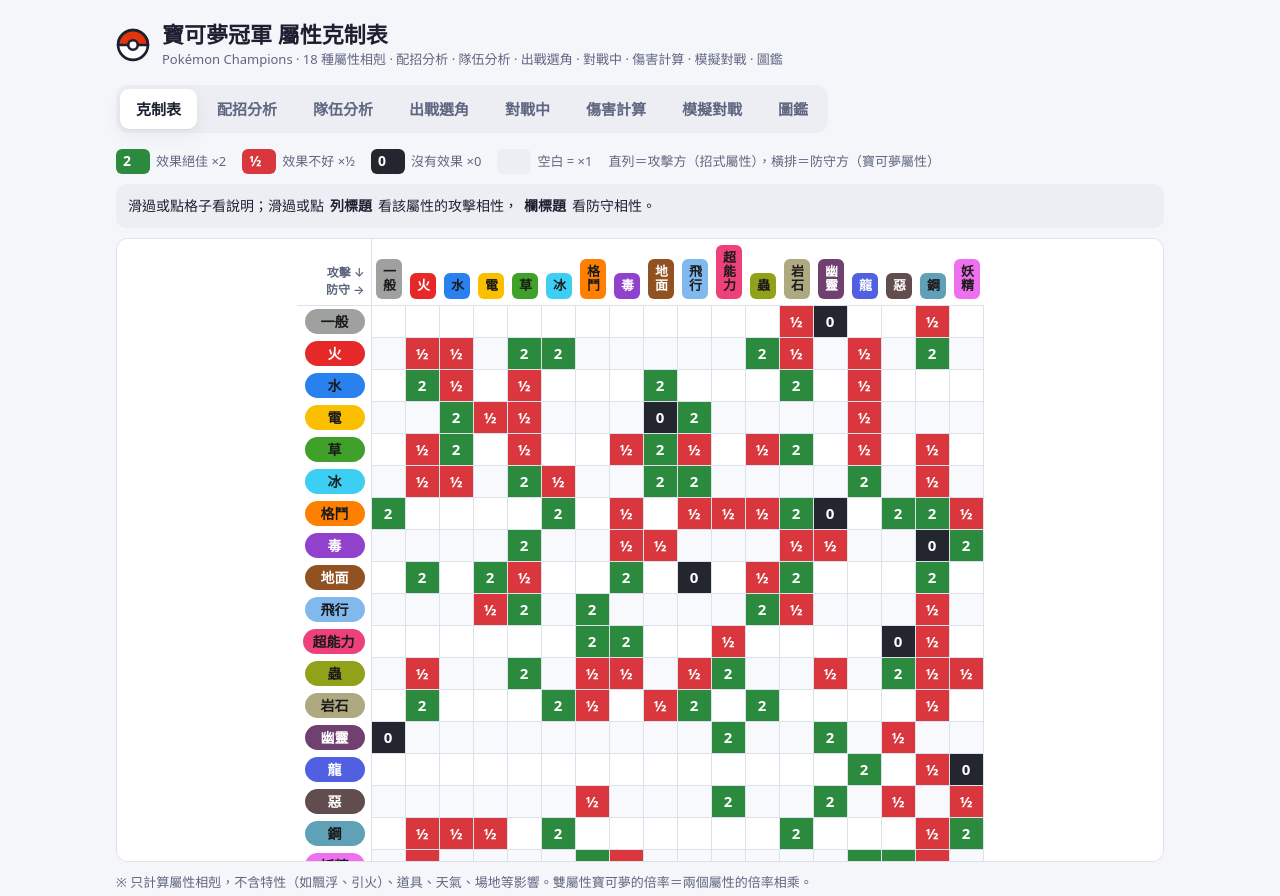
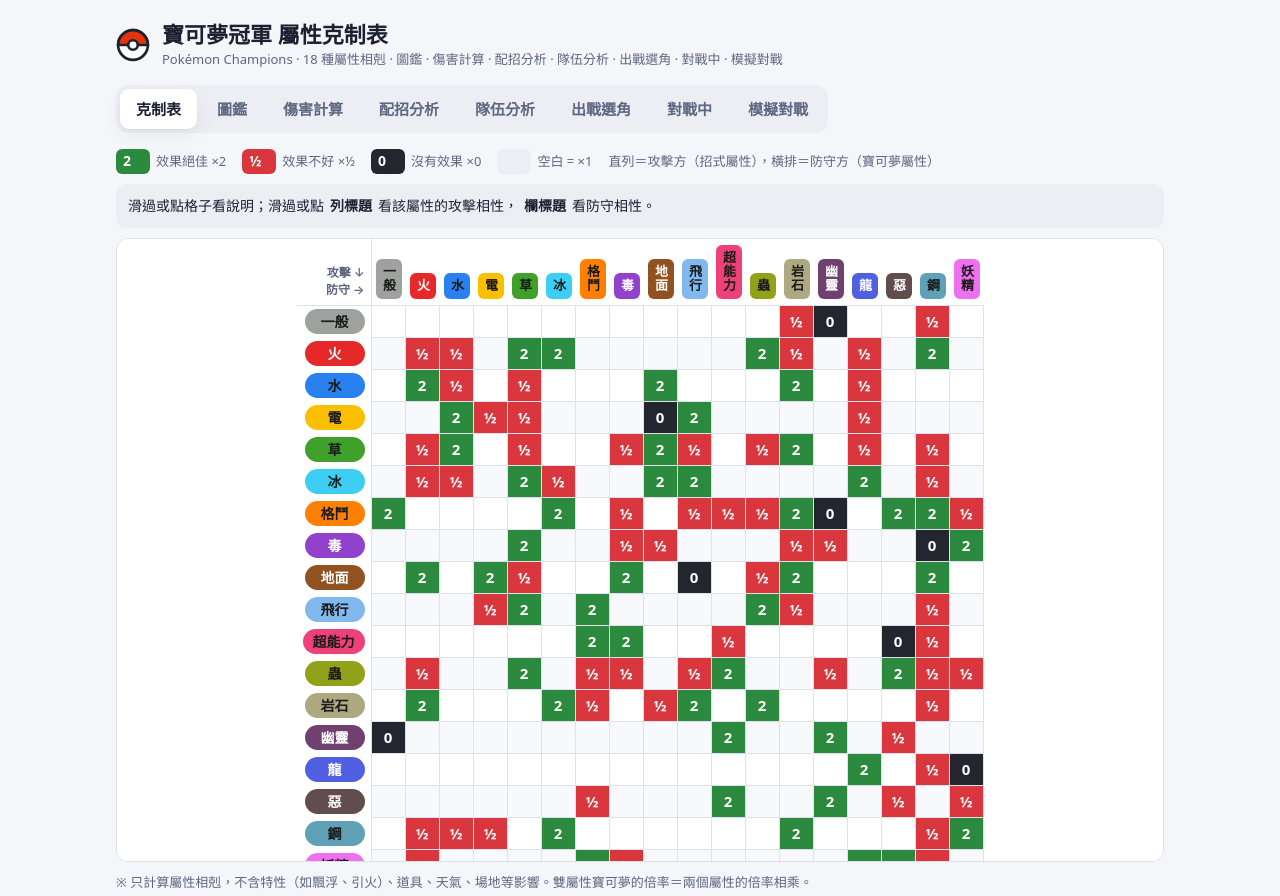
Before and after one commit to a0983610/Pok-mon, a plain HTML site: page index.html in a window 1280 px wide. Shown: the top 896 px of the page. Drawn offline with Linux system fonts and the light colour scheme.

Commit message:
分頁照「查資料 → 傷害 → 組隊 → 對戰」重排：克制表、圖鑑｜傷害計算｜配招分析、隊伍分析｜出戰選角、對戰中、模擬對戰；標題下的功能清單同順序（使用者：「查資料的放在左邊 輔助模擬那些放在右邊 依照 查資料 傷害 組隊 對戰 排過去」）
Co-Authored-By: Claude Opus 5.5 <noreply@anthropic.com>

```diff
--- a/index.html
+++ b/index.html
@@ -438,19 +438,19 @@ footer a { color: inherit; }
     </svg>
     <div>
       <h1>寶可夢冠軍 屬性克制表</h1>
-      <div class="sub">Pokémon Champions · 18 種屬性相剋 · 配招分析 · 隊伍分析 · 出戰選角 · 對戰中 · 傷害計算 · 模擬對戰 · 圖鑑</div>
+      <div class="sub">Pokémon Champions · 18 種屬性相剋 · 圖鑑 · 傷害計算 · 配招分析 · 隊伍分析 · 出戰選角 · 對戰中 · 模擬對戰</div>
     </div>
   </header>
 
   <nav class="tabs" role="tablist">
     <button role="tab" data-tab="table" aria-selected="true">克制表</button>
+    <button role="tab" data-tab="dex" aria-selected="false">圖鑑</button>
+    <button role="tab" data-tab="calc" aria-selected="false">傷害計算</button>
     <button role="tab" data-tab="build" aria-selected="false">配招分析</button>
     <button role="tab" data-tab="team" aria-selected="false">隊伍分析</button>
     <button role="tab" data-tab="bring" aria-selected="false">出戰選角</button>
     <button role="tab" data-tab="battle" aria-selected="false">對戰中</button>
-    <button role="tab" data-tab="calc" aria-selected="false">傷害計算</button>
     <button role="tab" data-tab="sim" aria-selected="false">模擬對戰</button>
-    <button role="tab" data-tab="dex" aria-selected="false">圖鑑</button>
   </nav>
 
   <!-- 克制表 -->
```
